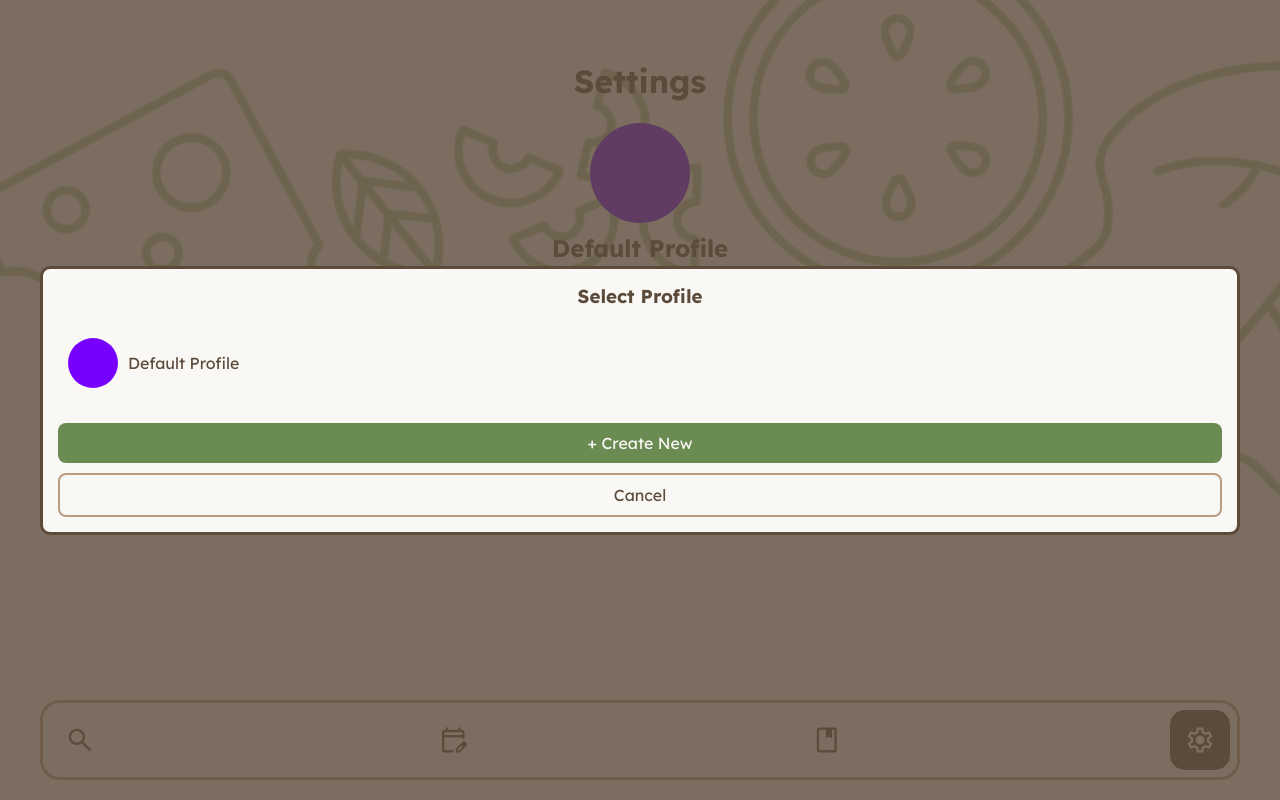
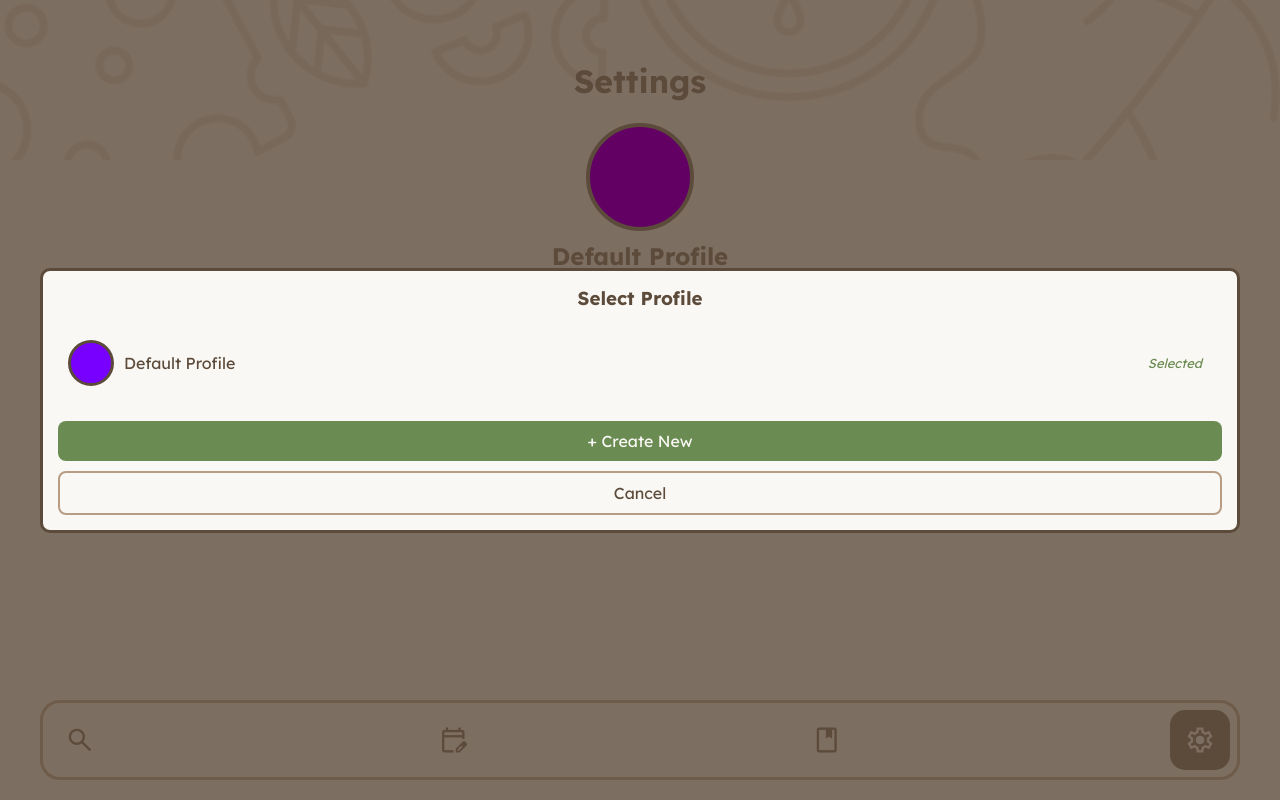
Before and after one commit to turbonobsin/MealPlanningApp, a Vue app: page /settings in a window 1280 px wide. Both pictures are taken after a click on the element "Switch Profile". Built offline with nearby package versions, Linux system fonts and the light colour scheme.

Commit message:
Settings stuff

```diff
--- a/index.html
+++ b/index.html
@@ -5,7 +5,7 @@
 	<meta charset="UTF-8">
 	<link rel="icon" href="/favicon.ico">
 	<meta name="viewport" content="width=device-width, initial-scale=1.0">
-	<title>Vite App</title>
+	<title>Meal Planner</title>
 </head>
 
 <body>
--- a/src/assets/base.css
+++ b/src/assets/base.css
@@ -3,7 +3,6 @@
 
 
 :root {
-
     --ff-primary: Lexend_Deca, sans-serif;
 
     --light-color: #B4C29D;
@@ -12,6 +11,13 @@
     --dark: #5C4B3B;
     --medium: #B89C83;
     --red: #C33746;
+    --light-perma: #FAF8F4;
+    --dark-perma: #5C4B3B;
+}
+
+.dark_mode {
+    --light: #34312f;
+    --dark: #FAF8F4;
 }
 
 @font-face {
@@ -24,19 +30,25 @@ body {
     background-color: var(--light);
     font-family: var(--ff-primary) !important;
     /* margin:0px; */
-    padding-bottom:100px;
+    /* padding-bottom:100px; */
 }
 
 body::before {
     content: "";
-    background-image: url(/Decor.png);
-    /* background-position: center; */
+    mask: url(/Decor.png);
+    mask-size: 110%;
+    mask-position: center;
+    mask-repeat: no-repeat;
+    background-color: var(--medium);
+    opacity: .3;
     background-size: contain;
     position: fixed;
-    top: -4em;
-    left: -2em;
-    height: 120%;
-    width: 120%;
+    top: -5em;
+    right: 0;
+    left: 0;
+    margin: auto;
+    height: 30vh;
+    width: 100%;
     background-repeat: repeat-x;
     z-index: -1;
     background-repeat: no-repeat;
--- a/src/assets/main.css
+++ b/src/assets/main.css
@@ -42,9 +42,8 @@ label {
 .text-input {
     border: 2px solid var(--medium);
     border-radius: 8px;
-    /* height: 2rem; */
     padding: 5px 10px;
-    color: unset;
+    color: var(--dark-perma);
     font-weight: 600;
     font-family: inherit;
 }
@@ -68,7 +67,7 @@ button:active {
 
 .color-button {
     background-color: var(--main-color);
-    color: var(--light);
+    color: var(--light-perma);
 }
 
 .blank-button {
@@ -98,10 +97,11 @@ button:active {
 }
 
 .profile-icon {
-    height: 50px;
+    height: 40px;
     aspect-ratio: 1;
     border-radius: 50%;
     margin-right: 10px;
+    border: 3px solid var(--dark);
 }
 
 .backdrop {
@@ -110,7 +110,8 @@ button:active {
     bottom: 0px;
     left: 0px;
     right: 0px;
-    background-color: var(--dark);
+    background-color: var(--dark-perma);
+    mix-blend-mode: darken;
     opacity: .8;
     z-index: 1;
     animation: fade-in .2s linear;
@@ -140,8 +141,7 @@ button:active {
 .scroll {
     border-radius: 10px;
     overflow: scroll;
-    max-height: 50%;
-    padding: 10px;
+    padding: 10px 0px;
 }
 
 .circle {
--- a/src/components/Create_Profile.vue
+++ b/src/components/Create_Profile.vue
@@ -37,7 +37,7 @@ function createProfile(){
         <h3>Create New Profile</h3>
         <div class="h-center">
             <div class="circle color-container center">
-                <input ref="color_input" type="color" class="color-input"></input>
+                <input ref="color_input" type="color" class="color-input" value="#6A8B52"></input>
                 <div class="material-symbols-outlined edit-icon">edit</div>
             </div>
 
@@ -69,7 +69,7 @@ function createProfile(){
 
     .edit-icon{
         position: absolute;
-        color: var(--light);
+        color: var(--light-perma);
         pointer-events: none;
     }
 
--- a/src/components/Delete_Profile.vue
+++ b/src/components/Delete_Profile.vue
@@ -12,7 +12,7 @@ function confirmDelete() {
         return;
     }
     /*removeProfile(current);*/
-    profile_store.deleteProfile(current.name);
+    profile_store.removeProfile(current);
     show_delete_window.value = false;
 }
 
@@ -30,7 +30,7 @@ function confirmDelete() {
         <p>Are you sure you want to permanently delete this profile?</p>
         <div class="two-grid">
             <button class="blank-button" @click="show_delete_window=false">Cancel</button>
-            <button class="red-button">Delete Profile</button>
+            <button class="red-button" @click="confirmDelete">Delete Profile</button>
         </div>
     </div>
 </template>
--- a/src/components/Switch_Profile.vue
+++ b/src/components/Switch_Profile.vue
@@ -10,7 +10,7 @@ const profiles_list = useTemplateRef('profiles_list');
 
 onMounted(() => {
     if (profiles_list.value.scrollHeight > profiles_list.value.clientHeight){
-        profiles_list.value.style.background = "linear-gradient(var(--light) 0%, var(--light) 85%, var(--medium) 150%)"
+        profiles_list.value.style.background = "linear-gradient(var(--light) 0%, var(--light) 85%, var(--dark-perma) 150%)"
     }
 })
 
@@ -21,10 +21,13 @@ onMounted(() => {
     <div class="backdrop"></div>
     <div class="pop-window vertical">
         <h3>Select Profile</h3>
-        <div ref="profiles_list" class="scroll vertical space-after">
-            <div class="h-center" v-for="profile in profile_store.profiles" @click="profile_store.switchProfile(profile); show_switch_window = false">
-                <div class="profile-icon" :style="{'background-color': profile.color}"></div>
-                <span>{{ profile.name }}</span>
+        <div ref="profiles_list" class="scroll vertical space-after profiles-list">
+            <div class="spread h-center" v-for="profile in profile_store.profiles" @click="profile_store.switchProfile(profile); show_switch_window = false">
+                <div class="h-center">
+                    <div class="profile-icon" :style="{'background-color': profile.color}"></div>
+                    <span>{{ profile.name }}</span>
+                </div>
+                <span class="note">{{ (profile === profile_store.currentProfile) ? 'Selected' : '' }}</span>
             </div>
         </div>
         <button class="color-button" @click="show_switch_window=false; show_create_window=true">+ Create New</button>
@@ -38,4 +41,16 @@ onMounted(() => {
     gap: 10px;
 }
 
+.note{
+    font-size: small;
+    font-style: italic;
+    color: var(--main-color);
+    text-align: right;
+}
+
+.profiles-list{
+    padding: 10px;
+    padding-right: 20px;
+}
+
 </style>
--- a/src/main.js
+++ b/src/main.js
@@ -15,8 +15,18 @@ app.use(router)
 document.addEventListener('keydown', e => {
     if (e.key === 'b' && e.ctrlKey){
         document.body.classList.toggle("border");
+        // document.body.classList.toggle("dark-theme");
     }
 })
+
+if (!localStorage.theme){
+    localStorage.setItem('theme', 'light_mode');
+}
+else{
+    if (localStorage.getItem('theme') === 'dark_mode'){
+        document.body.classList.add('dark_mode');
+    }
+}
 
 app.mount('#app')
 
--- a/src/views/ProfileView.vue
+++ b/src/views/ProfileView.vue
@@ -72,7 +72,7 @@ function toggleColorEdit(e){
         <div class="material-symbols-outlined xxxlarge back" @click="router.back()">chevron_left</div>
         <h1 class="title">Profile Page</h1>
     </div>
-    <main>
+    <main class="scroll">
         <div class="circle-container" style="position:relative">
             <div class="profile-color center circle">
                 <input ref="color_input" :disabled="!edit_color" type="color" id="profile_color" class="circle" :value="convertHexTo6(currentProfile.color)"></input>
@@ -117,6 +117,7 @@ function toggleColorEdit(e){
     height: 5em;
     align-self: center;
     position:relative;
+    outline: 4px solid var(--dark);
 }
 
 .back{
@@ -130,7 +131,7 @@ function toggleColorEdit(e){
     font-size: 1.2em;
     padding: .3em;
     right:-.5em;
-    bottom:-.5em;
+    bottom:-.3em;
     position:absolute;
     border: 2px solid var(--dark);
 }
@@ -138,7 +139,7 @@ function toggleColorEdit(e){
 .cancel{
     right: unset;
     left: -.5em;
-    bottom: -.5em;
+    bottom: -.3em;
     background-color: var(--light);
     color: var(--dark);
     border-color: var(--medium);
@@ -170,7 +171,7 @@ function toggleColorEdit(e){
 .selected{
     background-color: var(--main-color);
     border-color: var(--main-color) !important;
-    color: var(--light);
+    color: var(--light-perma);
     animation: pop 0.2s cubic-bezier(0.175, 0.885, 0.32, 1.275);
 }
 
--- a/src/views/SettingsView.vue
+++ b/src/views/SettingsView.vue
@@ -9,10 +9,24 @@ const show_create_window = ref(false);
 const show_switch_window = ref(false);
 const show_delete_window = ref(false);
 const profile_store = useProfilesStore();
+const current_theme = ref((localStorage.getItem('theme')));
 
 provide('show_create_window', show_create_window);
 provide('show_switch_window', show_switch_window);
 provide('show_delete_window', show_delete_window);
+
+function switchTheme(){
+    if (localStorage.getItem('theme') === 'light_mode'){
+        document.body.classList.add('dark_mode');
+        localStorage.setItem('theme', 'dark_mode');
+        current_theme.value = 'dark_mode';
+    }
+    else {
+        document.body.classList.remove('dark_mode');
+        localStorage.setItem('theme', 'light_mode');
+        current_theme.value = 'light_mode';
+    }
+}
 
 </script>
 
@@ -20,12 +34,17 @@ provide('show_delete_window', show_delete_window);
     <h1 class="space_after">Settings</h1>
     <main>
         <div class="circle" :style="{'background-color': profile_store.currentProfile.color}"></div>
-        <h2 class="text-center">{{profile_store.currentProfile.name}}</h2>
-        <div>
+        <h2 class="text-center gap-after">{{profile_store.currentProfile.name}}</h2>
+        <div class="menu-list">
+            <div class="material-symbols-outlined">account_circle</div>
             <RouterLink class="setting" to="/profile">Configure Profile</RouterLink>
+            <div class="material-symbols-outlined">swap_horiz</div>
             <span class="setting" @click="show_switch_window=true">Switch Profile</span>
+            <div class="material-symbols-outlined">add_circle</div>
             <span class="setting" @click="show_create_window=true">Create New Profile</span>
-            <span class="setting">Change Theme</span>
+            <div class="material-symbols-outlined">{{ current_theme }}</div>
+            <span class="setting" @click="switchTheme">Change Theme</span>
+            <div class="material-symbols-outlined red-text">delete_forever</div>
             <span class="setting red-text" @click="show_delete_window=true">Delete Profile</span>
         </div>
     </main>
@@ -35,9 +54,18 @@ provide('show_delete_window', show_delete_window);
 </template>
 
 <style scoped>
+
+.menu-list{
+    display: grid;
+    grid-template-columns: 10% 80%;
+    column-gap: 10px;
+    align-items: center;
+}
+
 .circle{
     height: 100px;
     align-self: center;
+    border: 4px solid var(--dark);
 }
 
 h2{
@@ -46,7 +74,7 @@ h2{
 
 .setting{
     display: block;
-    margin: 20px 0px;
+    margin: 10px 0px;
     text-decoration: none;
     color: var(--dark);
     /* border-bottom: 1px solid var(--light-color); */
```
Also changed, not shown: changelogs/amir.md (+7 -0 lines).
